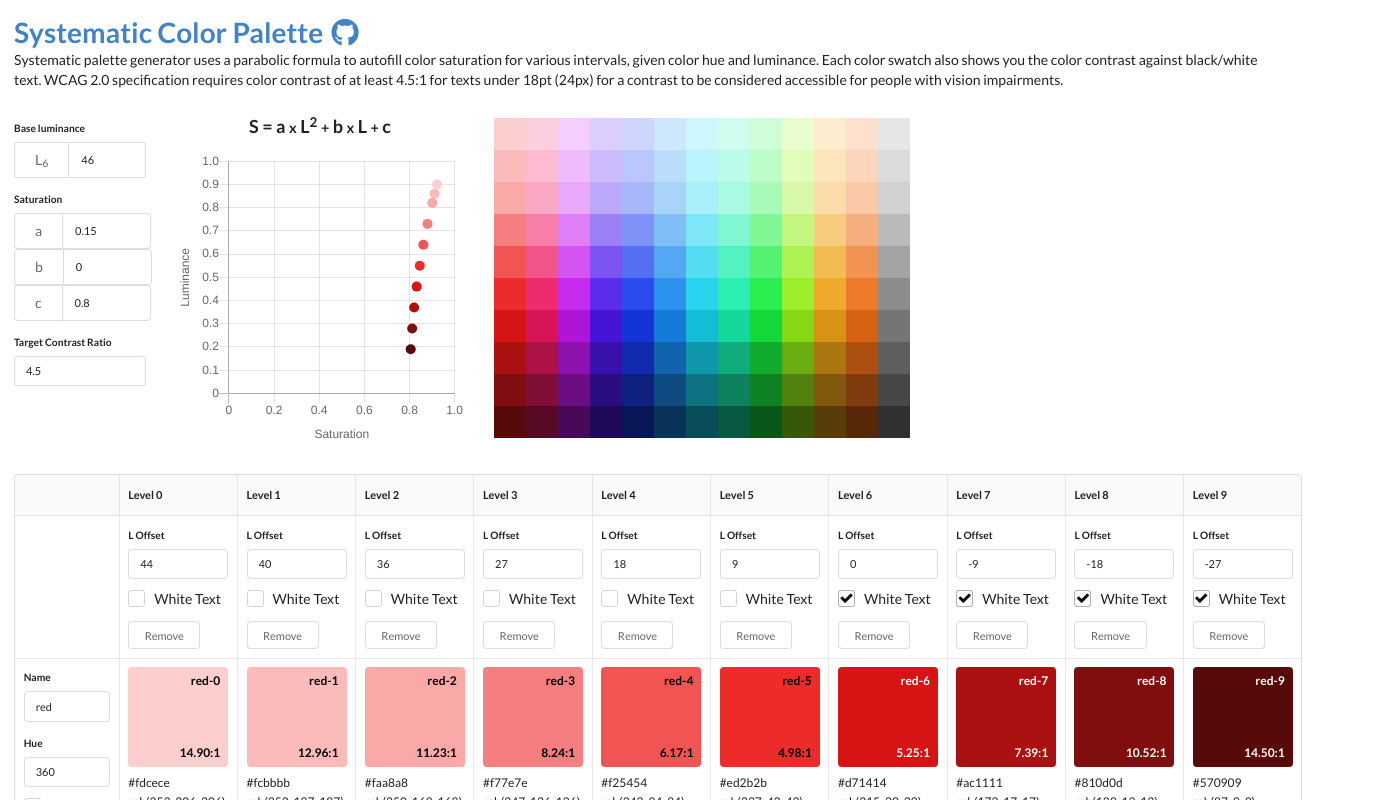
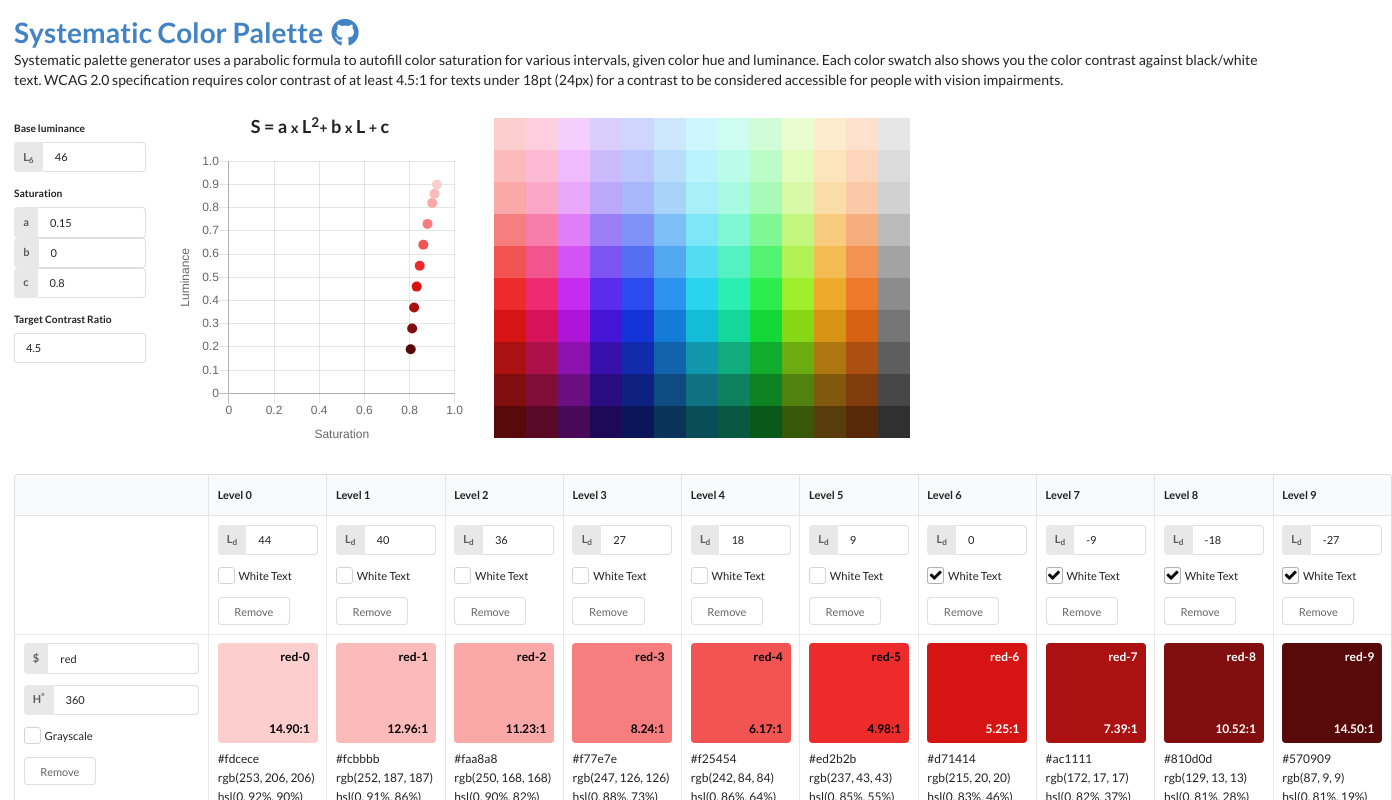
Before and after one commit to hypeJunction/color-wizard, a Vue app: page / in a window 1280 px wide. Shown: the top 800 px of the page, 1392 px wide, since content can reach past the window. Built offline with nearby package versions, Linux system fonts and the light colour scheme; a small style sheet from the web is missing.

Commit message:
Condense input labels

```diff
--- a/src/components/ColorWizard.vue
+++ b/src/components/ColorWizard.vue
@@ -23,8 +23,8 @@
           <div class="field">
             <label>Base luminance</label>
 
-            <div class="ui left action input">
-              <div class="ui basic button">L<sub>6</sub></div>
+            <div class="ui left labeled input">
+              <div class="ui label" title="Luminance at Level 6">L<sub>6</sub></div>
               <input
                 type="number"
                 step="1"
@@ -39,8 +39,8 @@
           <div class="field">
             <label>Saturation</label>
 
-            <div class="ui left action input">
-              <div class="ui basic button">a</div>
+            <div class="ui left labeled input">
+              <div class="ui label">a</div>
               <input
                 type="number"
                 step="0.01"
@@ -50,8 +50,9 @@
                 required
               />
             </div>
-            <div class="ui left action input">
-              <div class="ui basic button">b</div>
+
+            <div class="ui left labeled input">
+              <div class="ui label">b</div>
               <input
                 type="number"
                 step="0.01"
@@ -61,8 +62,9 @@
                 required
               />
             </div>
-            <div class="ui left action input">
-              <div class="ui basic button">c</div>
+
+            <div class="ui left labeled input">
+              <div class="ui label">c</div>
               <input
                 type="number"
                 step="0.01"
@@ -90,7 +92,16 @@
         </div>
 
         <div class="four wide column">
-          <h3 class="ui center aligned header">S = a <small>x</small> L<sup>2</sup> <small>+</small> b <small>x</small> L <small>+</small> c</h3>
+          <h3 class="ui center aligned header">S = a
+            <small>x</small>
+                                               L<sup>2</sup>
+            <small>+</small>
+                                               b
+            <small>x</small>
+                                               L
+            <small>+</small>
+                                               c
+          </h3>
           <color-chart :chart-data="chartData" :options="chartOptions"/>
         </div>
 
@@ -130,7 +141,8 @@
               <td></td>
               <td v-for="(level, index) in model.levels" :key="index">
                 <div class="field">
-                  <label>L Offset</label>
+                  <div class="ui left labeled input">
+                    <div class="ui label" title="Luminance offset from Base Luminance">L<sub>d</sub></div>
                     <input
                       type="number"
                       step="1"
@@ -138,6 +150,7 @@
                       max="100"
                       v-model.number="level.offset"
                     />
+                  </div>
                 </div>
 
                 <div class="field">
@@ -161,12 +174,15 @@
             <tr v-for="(color, index) in model.colors" :key="index" class="top aligned">
               <td>
                 <div class="field">
-                  <label>Name</label>
-                  <input type="text" placeholder="Hue Name" v-model="color.name" required>
+                  <div class="ui left labeled input">
+                    <div class="ui label" title="Color Variable Name">$</div>
+                    <input type="text" v-model="color.name" required>
+                  </div>
                 </div>
 
                 <div class="field">
-                  <label>Hue</label>
+                  <div class="ui left labeled input">
+                    <div class="ui label" title="Hue">H<sup>&deg;</sup></div>
                     <input
                       type="number"
                       step="1"
@@ -175,6 +191,7 @@
                       v-model.number="color.hue"
                       required
                     />
+                  </div>
                 </div>
 
                 <div class="field">
@@ -219,7 +236,8 @@
                   </div>
 
                   <div class="field">
-                    <label>L Offset</label>
+                    <div class="ui left labeled input">
+                      <div class="ui label" title="Luminance offset from Level Luminance">L<sub>d</sub></div>
                       <input
                         type="number"
                         step="1"
@@ -227,6 +245,7 @@
                         max="50"
                         v-model.number="color.levels[index2].offset"
                       />
+                    </div>
                   </div>
                 </template>
               </td>
@@ -491,4 +510,8 @@ export default {
   .palette {
     display: flex;
   }
+
+  .ui.form.mini .ui.checkbox label {
+    font-size: 0.8em;
+  }
 </style>
```
Lines whose indentation alone changed are shown as unchanged.
